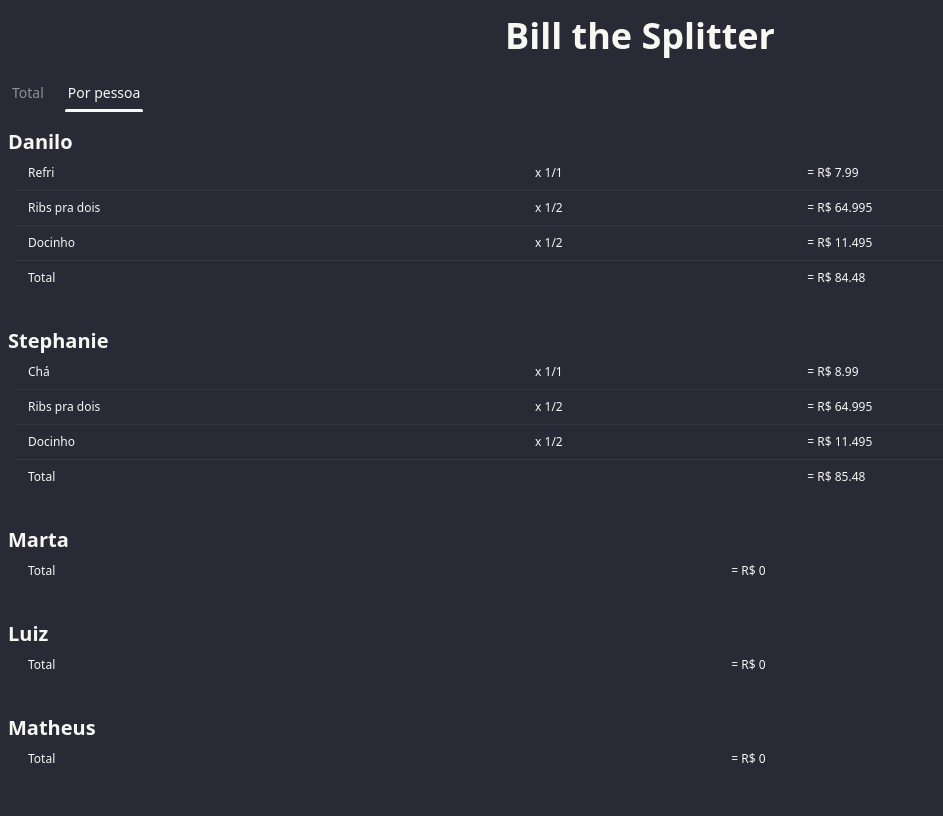
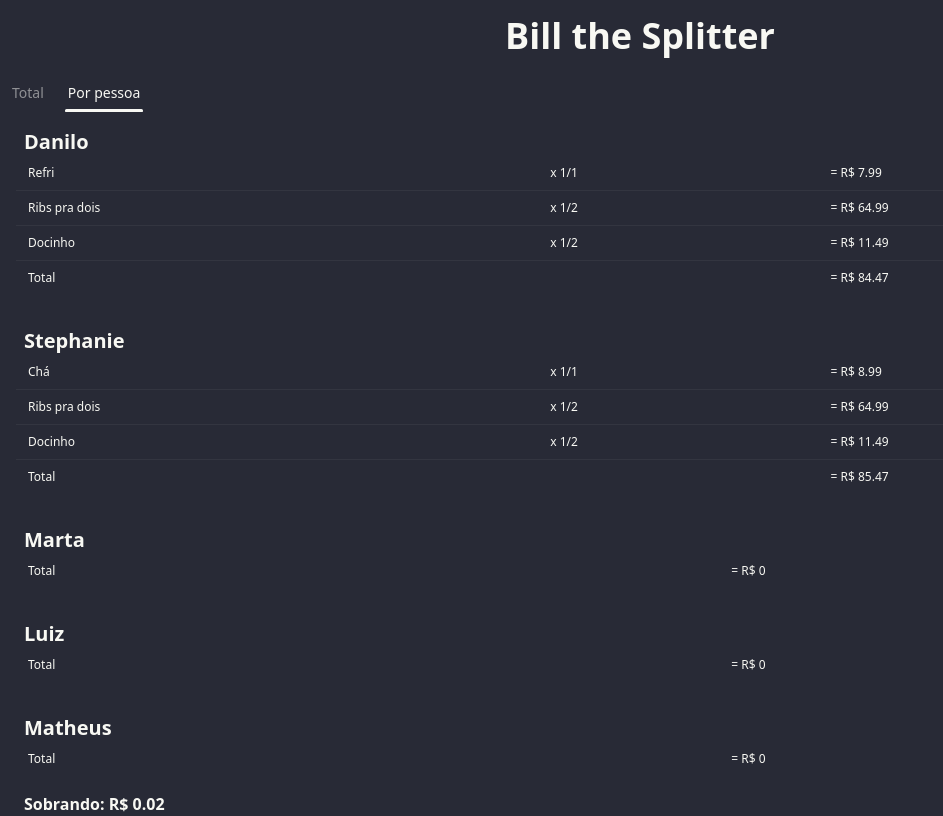
Before and after one commit to dandeeccastro/bill-the-splitter, a Vue app: page / in a window 1280 px wide. Both pictures are taken after a click on the tab "Por pessoa". Shown: the whole page, without its empty margins (0-943 px from the left). Built offline with nearby package versions, Linux system fonts and the light colour scheme.

Commit message:
working rounding and leftover cents logic

```diff
--- a/src/components/PartialTab.vue
+++ b/src/components/PartialTab.vue
@@ -1,4 +1,5 @@
 <script setup lang="ts">
+import { ref, computed } from 'vue';
 import { useTableStore } from '@/stores/table';
 
 const store = useTableStore();
@@ -6,14 +7,36 @@ const store = useTableStore();
 function formatMoney(value: number) {
   return `R$ ${value/100}`
 }
+
+function buildTabs() {
+  const result = {};
+  for (const person of store.people) {
+    result[person] = store.getPersonTab(person);
+  }
+  return result;
+}
+
+function calculateLeftoverCents() {
+  const tabsTotal = Object.values(tabs.value).reduce((acc, curr) => acc + curr.reduce((acc, curr) => acc +
+  curr.tabValue, 0), 0);
+  return store.totalValue - tabsTotal;
+}
+
+const tabs = ref(buildTabs());
+const people = computed(() => Object.keys(tabs.value));
+const leftoverCents = computed(calculateLeftoverCents);
+// const leftoverCents = computed(() => Object.values(tabs).reduce((acc, curr) => acc +
+  // curr.reduce((acc, curr), 0)
+// const leftoverCents = computed(() => Object.values(tabs).reduce((acc, tab) => acc + tab.reduce((acc,
+//   item) => acc + item.leftoverCents, 0), 0))
 </script>
 
 <template>
-  <div v-for='person of store.people' :key='person' class='overflow-x-auto py-4'>
-    <h2 class="text-xl w-full font-semibold px-2">{{person}}</h2>
-    <div class='table table-sm px-4'>
+  <div v-for='person of people' :key='person' class='overflow-x-auto py-4'>
+    <h2 class="text-xl center w-full font-semibold px-6">{{person}}</h2>
+    <table class='table table-sm px-4'>
       <tbody>
-        <tr v-for='item of store.getPersonTab(person)' :key='item.name'>
+        <tr v-for='item of tabs[person]' :key='item.name'>
           <td>{{item.name}}</td>
           <td>x {{ item.people.filter((x) => x === person).length }}/{{ item.people.length }}</td>
           <td>= {{formatMoney(item.tabValue)}}</td>
@@ -21,12 +44,13 @@ function formatMoney(value: number) {
         <tr>
           <td>Total</td>
           <td></td>
-          <td>= {{formatMoney(store.getPersonTab(person).reduce((acc, curr) => acc + curr.tabValue,
+          <td>= {{formatMoney(tabs[person].reduce((acc, curr) => acc + curr.tabValue,
           0))}}</td>
         </tr>
       </tbody>
-    </div>
+    </table>
   </div>
+  <h3 class='text-md w-full font-semibold px-6'>Sobrando: {{formatMoney(leftoverCents)}}</h3>
 </template>
 
 <style scoped></style>
--- a/src/components/TotalTab.vue
+++ b/src/components/TotalTab.vue
@@ -11,7 +11,7 @@ function formatMoney(value: number) {
 <template>
   <div class='overflow-x-auto'>
     <h2 class="text-xl w-full text-center font-semibold py-2">Total da mesa</h2>
-    <div class='table table-sm px-4'>
+    <table class='table table-sm px-4'>
       <tbody>
         <tr v-for='item in store.items' :key='item.name'>
           <td>{{item.name}}</td>
@@ -19,8 +19,14 @@ function formatMoney(value: number) {
           <td>x {{item.amount}}</td>
           <td>= {{formatMoney(item.value * item.amount)}}</td>
         </tr>
+        <tr>
+          <td>Total</td>
+          <td></td>
+          <td></td>
+          <td>{{formatMoney(store.totalValue)}}</td>
+        </tr>
       </tbody>
-    </div>
+    </table>
   </div>
 </template>
 
--- a/src/stores/table.ts
+++ b/src/stores/table.ts
@@ -40,12 +40,16 @@ export const useTableStore = defineStore('table', () => {
     items.value.delete(name);
   }
 
-  // function calculateTabValue = (item: Item, name: string)
+  function calculateTabValue(item: Item, name: string) {
+    const val = item.value * item.amount * item.people.filter((x: string) => x === name).length;
+    const intPart = Math.floor(val / item.people.length);
+    const floatPart = val % item.people.length;
+    return { tabValue: intPart, leftoverCents: floatPart };
+  }
 
   function getPersonTab(name: string) {
     const orderedItems = Object.values(items.value).filter((item) => item.people.includes(name));
-    const calculateTabValue = (item: Item) => item.value * item.amount * item.people.filter((x: string) => x === name).length / item.people.length;
-    return orderedItems.map((item) => ({ ...item, tabValue: calculateTabValue(item) }))
+    return orderedItems.map((item) => ({ ...item, ...calculateTabValue(item, name) }))
   };
 
   const totalValue = computed(() => Object.values(items.value).reduce((acc: number, curr: Item) => acc + curr.value * curr.amount, 0))
```
